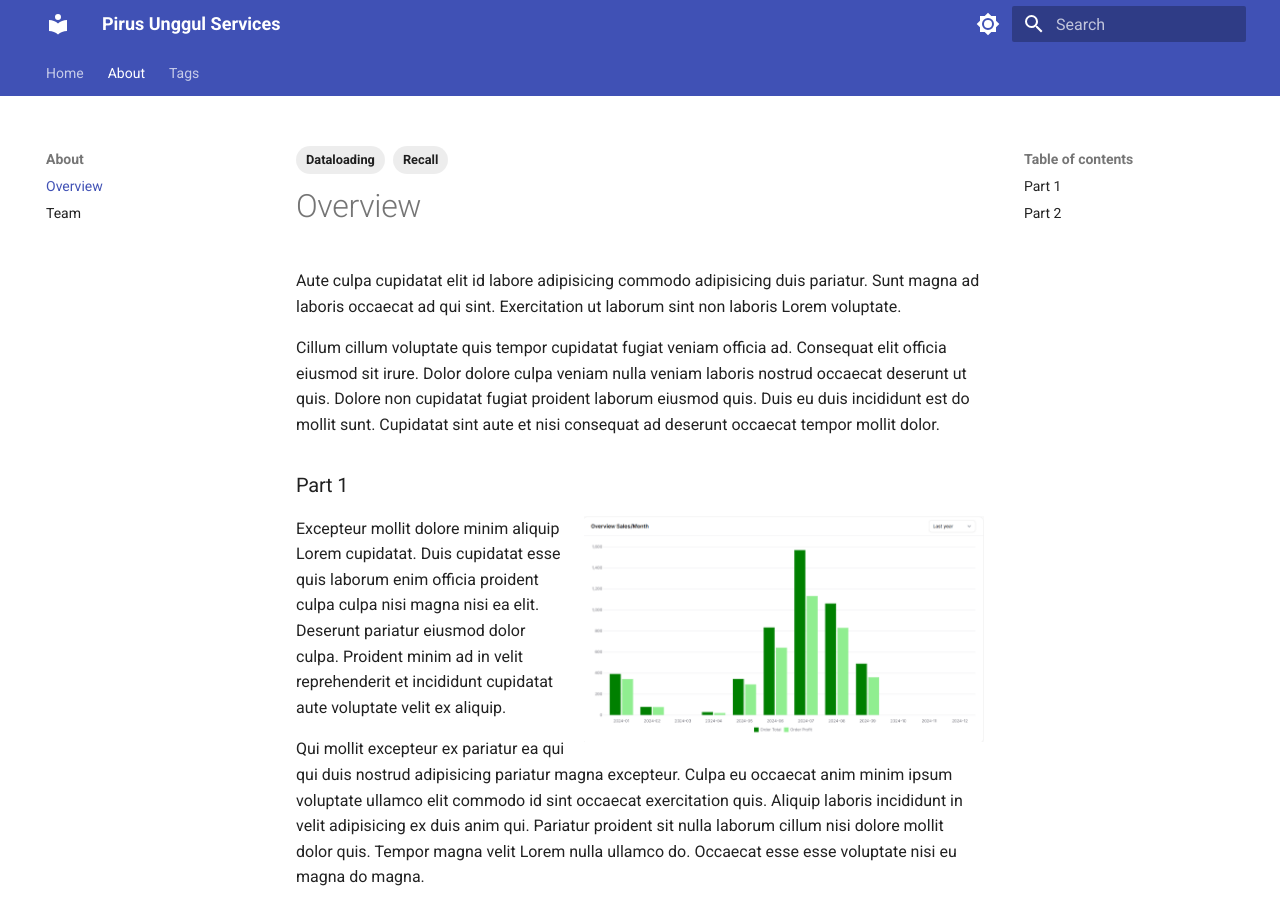
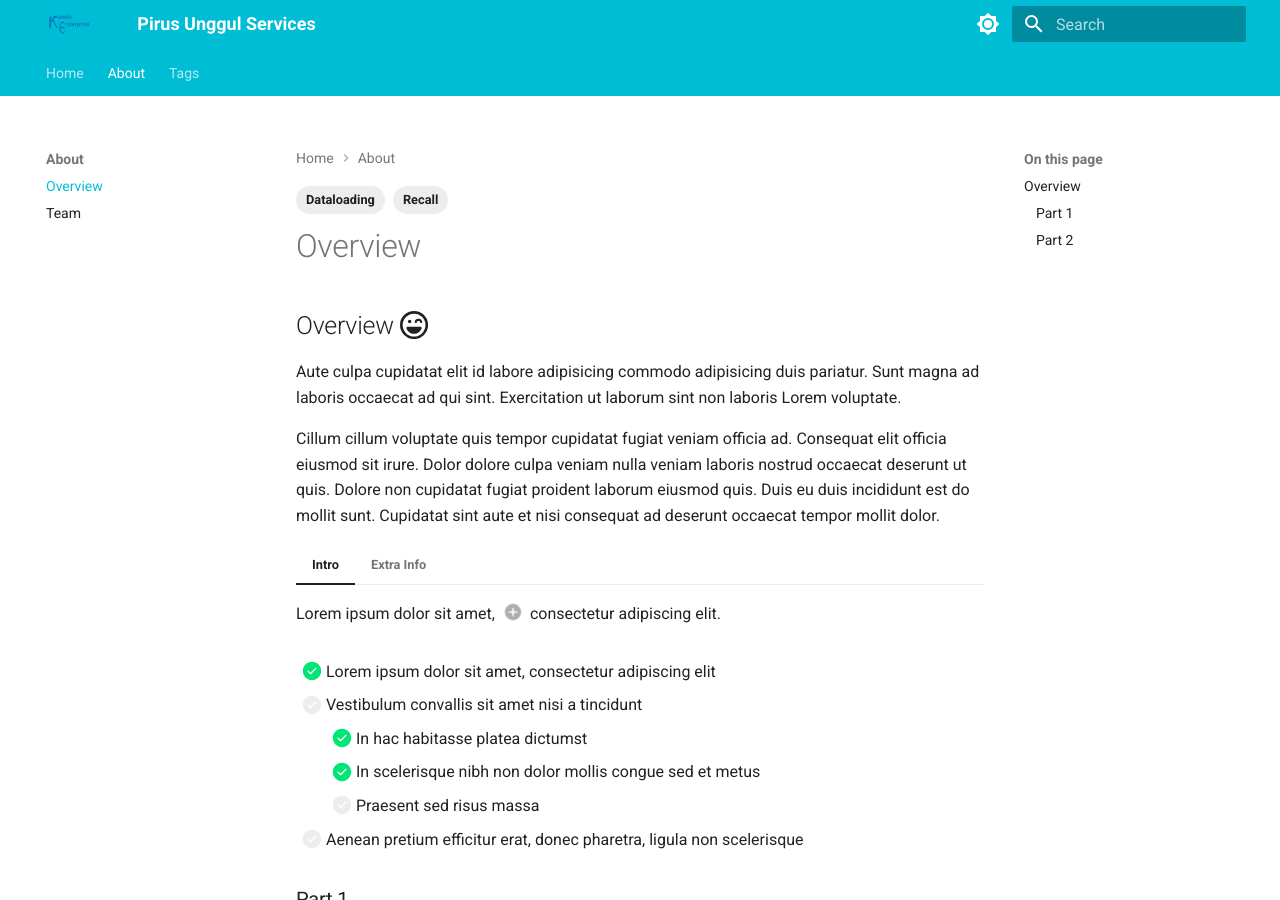
Before and after one commit to NietGoedniet/test_mkdocs, an MkDocs documentation site: the page built from docs/about/about.md, in a window 1280 px wide and 900 px high. Built offline with MkDocs 1.6.1 and Material for MkDocs 9.7.7, drawn with Linux system fonts in a browser that asks for light colours; emoji names are drawn with the system emoji font; some of the changed text lies outside the part shown.

Commit message:
added extras

```diff
--- a/docs/about/about.md
+++ b/docs/about/about.md
@@ -4,11 +4,33 @@ tags:
   - Dataloading
 ---
 
-# Overview
+## Overview :fontawesome-regular-face-laugh-wink:
 
 Aute culpa cupidatat elit id labore adipisicing commodo adipisicing duis pariatur. Sunt magna ad laboris occaecat ad qui sint. Exercitation ut laborum sint non laboris Lorem voluptate.
 
 Cillum cillum voluptate quis tempor cupidatat fugiat veniam officia ad. Consequat elit officia eiusmod sit irure. Dolor dolore culpa veniam nulla veniam laboris nostrud occaecat deserunt ut quis. Dolore non cupidatat fugiat proident laborum eiusmod quis. Duis eu duis incididunt est do mollit sunt. Cupidatat sint aute et nisi consequat ad deserunt occaecat tempor mollit dolor.
+
+
+=== "Intro"
+
+    Lorem ipsum dolor sit amet, (1) consectetur adipiscing elit.
+    { .annotate }
+
+    1.  :man_raising_hand: I'm an annotation!
+
+=== "Extra Info"
+
+    Phasellus posuere in sem ut cursus (1)
+    { .annotate }
+
+    1.  :woman_raising_hand: I'm an annotation as well!
+
+- [x] Lorem ipsum dolor sit amet, consectetur adipiscing elit
+- [ ] Vestibulum convallis sit amet nisi a tincidunt
+    * [x] In hac habitasse platea dictumst
+    * [x] In scelerisque nibh non dolor mollis congue sed et metus
+    * [ ] Praesent sed risus massa
+- [ ] Aenean pretium efficitur erat, donec pharetra, ligula non scelerisque
 
 ### Part 1
 
--- a/mkdocs.yml
+++ b/mkdocs.yml
@@ -3,11 +3,18 @@ site_description: Pirus Unggul Services is a leading provider of innovative solu
 site_url: https://example.com
 
 theme:
+  logo: about/assets/Logo_KE_transparent.png
+  favicon: about/assets/Logo_KE_transparent.png
+  # icon:
+  #   previous: fontawesome/solid/angle-left
+  #   next: fontawesome/solid/angle-right
   name: material
   # theme:
   palette:
+
     # Palette toggle for light mode
     - scheme: default
+      primary: cyan
       toggle:
         icon: material/brightness-7
         name: Switch to dark mode
@@ -27,6 +34,7 @@ theme:
     - navigation.sections
     - navigation.expand
     - navigation.top
+    - navigation.path
     - search.suggestions
     - search.highlight
     - search.share
@@ -43,6 +51,9 @@ markdown_extensions:
       anchor_linenums: true
       line_spans: __span
       pygments_lang_class: true
+  - pymdownx.tasklist:
+      custom_checkbox: true
+      # clickable_checkbox: true
   - pymdownx.inlinehilite
   - pymdownx.snippets
   - pymdownx.superfences
@@ -56,6 +67,13 @@ markdown_extensions:
   - pymdownx.emoji:
       emoji_index: !!python/name:material.extensions.emoji.twemoji
       emoji_generator: !!python/name:material.extensions.emoji.to_svg
+  - toc:
+      title: On this page
+
+extra:
+  generator: false
+copyright: Copyright &copy; 2025 - Pirus Unggul Services
+
 
 nav:
   - Home: index.md
```
Also changed, not shown: docs/about/test1.md (+7 -4 lines), docs/index.md (+1 -1 lines), docs/tags.md (+1 -1 lines), docs/about/assets/Logo_KE_transparent.png (added).
